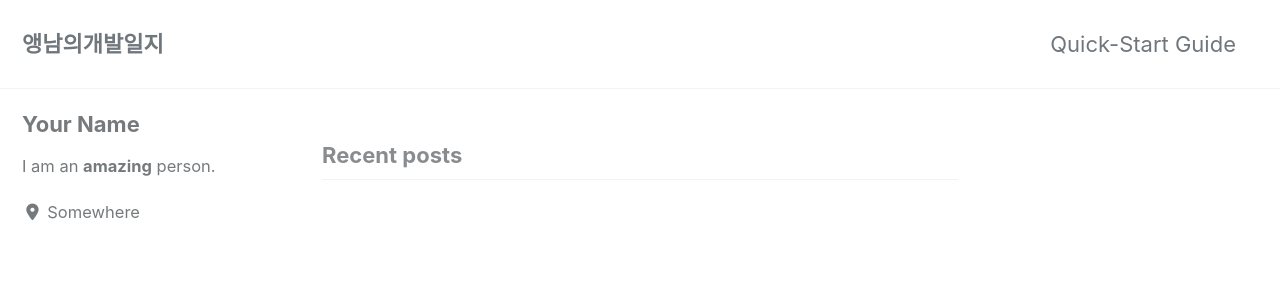
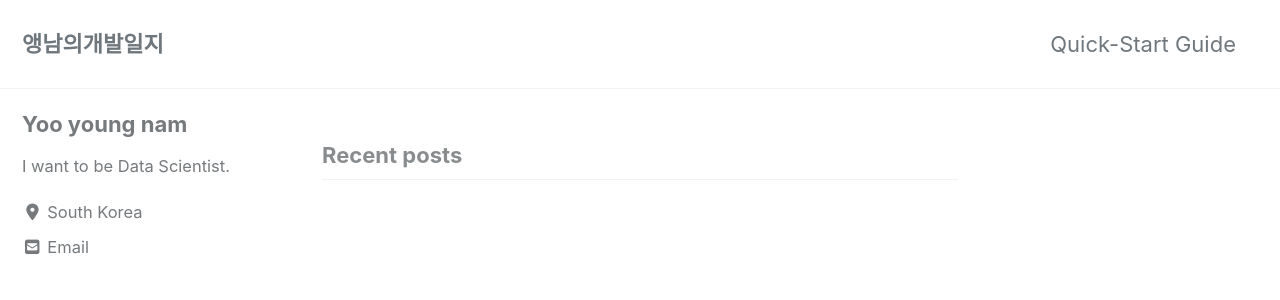
Before and after one commit to youyoungnam/youyoungnam.github.io, a Jekyll site: the page built from index.html, in a window 1280 px wide and 900 px high. Shown: the top 300 px of the window. Built offline with Jekyll 4.4.1, drawn with Linux system fonts in a browser that asks for light colours; cached includes are drawn as plain includes; nearby versions of some CDN libraries; the list of posts is cut into pages by our own code.

Commit message:
changes1

```diff
--- a/_config.yml
+++ b/_config.yml
@@ -107,11 +107,11 @@ analytics:
 
 # Site Author
 author:
-  name             : "Your Name"
+  name             : "Yoo young nam"
   avatar           : # path of avatar image, e.g. "/assets/images/bio-photo.jpg"
-  bio              : "I am an **amazing** person."
-  location         : "Somewhere"
-  email            :
+  bio              : "I want to be Data Scientist."
+  location         : "South Korea"
+  email            : "dbdudska113@naver.com"
   links:
     - label: "Email"
       icon: "fas fa-fw fa-envelope-square"
```
